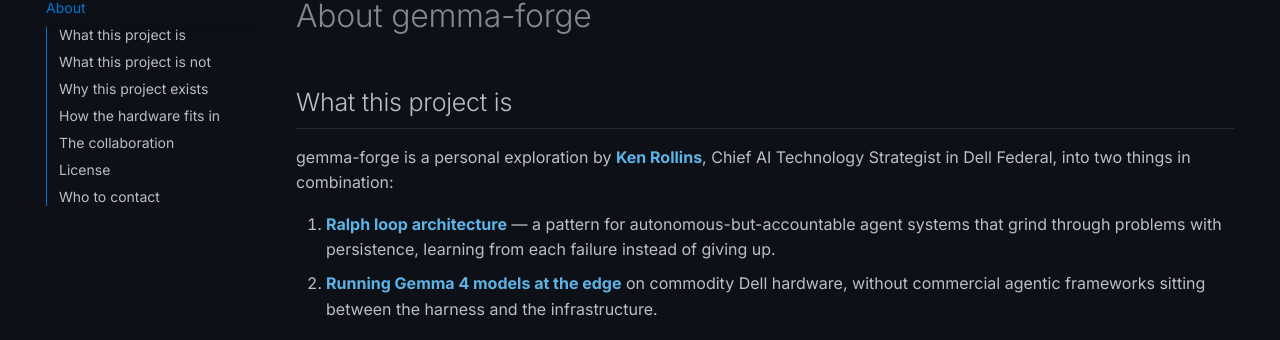
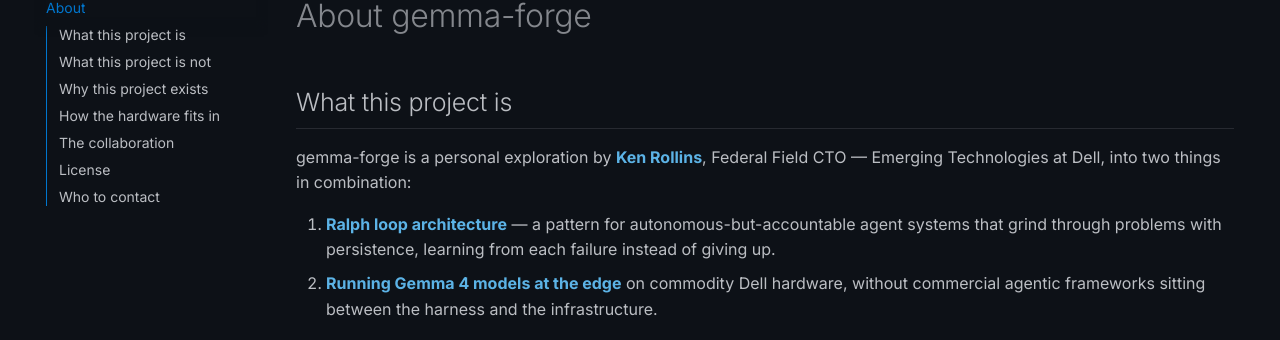
Before and after one commit to kenrollins/gemma-forge, an MkDocs documentation site: the page built from docs/about.md, in a window 1280 px wide and 900 px high. Shown: the part 151-491 px from the top of the window. Built offline with MkDocs 1.6.1 and Material for MkDocs 9.7.7, drawn with Linux system fonts in a browser that asks for light colours; comment, search, counter and statistics services are not loaded.

Commit message:
docs: update byline to Federal Field CTO — Emerging Technologies
Four places carried the previous title: the README, the site home, the
architecture brief, and the About page.

References to Dell Federal as the organisation are left alone -- those
describe where the work happens, not the author's title.

Co-Authored-By: Claude Opus 5 <noreply@anthropic.com>

```diff
--- a/docs/about.md
+++ b/docs/about.md
@@ -6,8 +6,8 @@ title: About
 
 ## What this project is
 
-gemma-forge is a personal exploration by **Ken Rollins**, Chief AI
-Technology Strategist in Dell Federal, into two things in combination:
+gemma-forge is a personal exploration by **Ken Rollins**, Federal Field
+CTO — Emerging Technologies at Dell, into two things in combination:
 
 1. **Ralph loop architecture** — a pattern for autonomous-but-accountable
    agent systems that grind through problems with persistence, learning
```
Also changed, not shown: README.md (+1 -1 lines), docs/brief.md (+1 -1 lines), docs/index.md (+1 -1 lines).
